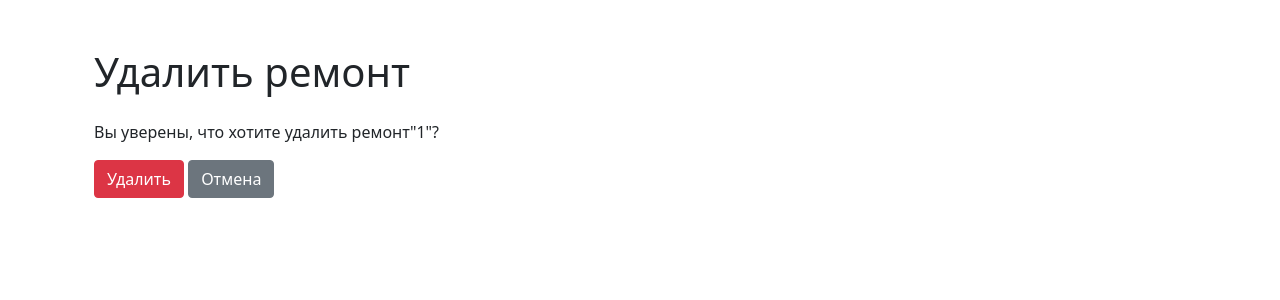
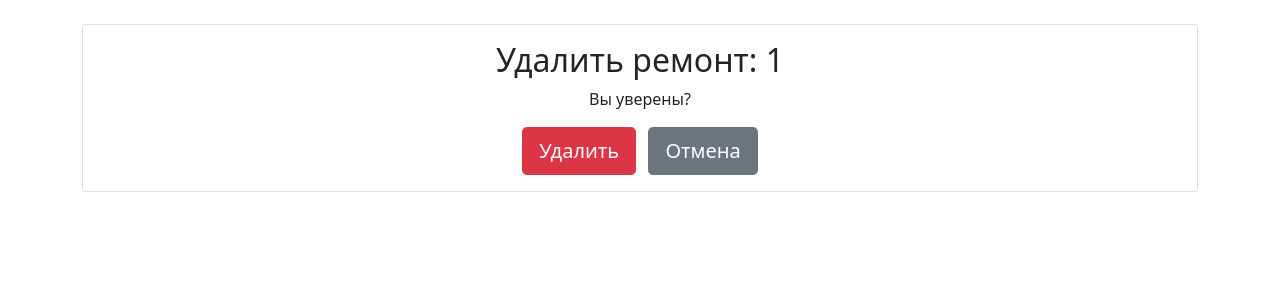
Before and after one commit to botnbot/instrument_control, a Django app: page /repairs/1/delete/ in a window 1280 px wide. Shown: the part 58-358 px from the top of the page. Run offline with Django 5.2, Linux system fonts and the light colour scheme; tables that the repository leaves empty hold one stand-in row (values such as "Sample post"); some libraries are stand-ins or nearby versions.

Commit message:
repair_confirm_delete.html wrapped in card

```diff
--- a/core/templates/core/repairs/repair_confirm_delete.html
+++ b/core/templates/core/repairs/repair_confirm_delete.html
@@ -6,17 +6,15 @@
 
 {% block content %}
 
-<div class="container mt-5">
-    <h1 class="mb-4">Удалить ремонт</h1>
-    <p>Вы уверены, что хотите удалить ремонт"{{ object.id }}"?</p>
-    <form method="post">
-        {% csrf_token %}
-        <button type="submit" class="btn btn-danger">
-            Удалить
-        </button>
-        <a href="{% url 'core:repair_list' %}" class="btn btn-secondary">
-            Отмена
-        </a>
-    </form>
+<div class="card">
+    <div class="card-body text-center">
+        <h2>Удалить ремонт: {{ object.id }}</h2>
+        <p>Вы уверены?</p>
+        <form method="post">
+            {% csrf_token %}
+            <button type="submit" class="btn btn-danger btn-lg">Удалить</button>
+            <a href="{% url 'core:repair_list' %}" class="btn btn-secondary btn-lg ms-2">Отмена</a>
+        </form>
+    </div>
 </div>
 {% endblock %}
```
